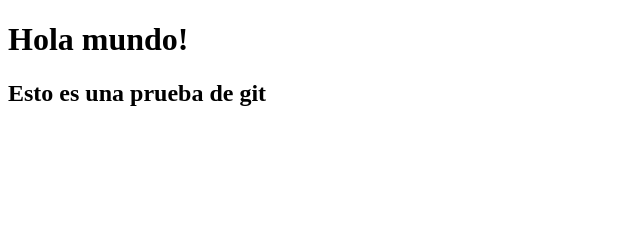
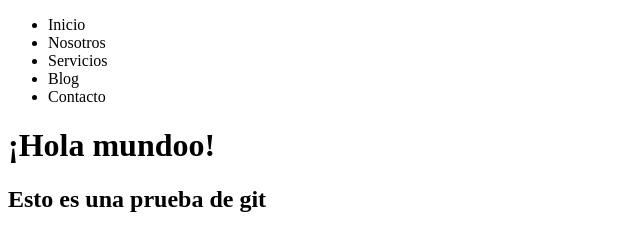
Before and after one commit to mateucarmen/gitEquipo, a plain HTML site: page index.html in a window 1280 px wide. Shown: the whole page, without its empty margins (0-640 px from the left). Drawn offline with Linux system fonts and the light colour scheme.

Commit message:
add new nav

```diff
--- a/index.html
+++ b/index.html
@@ -6,9 +6,18 @@
     <meta name="viewport" content="width=device-width, initial-scale=1.0">
     <title>Document</title>
 </head>
+<nav>
+    <ul>
+        <li>Inicio</li>
+        <li>Nosotros</li>
+        <li>Servicios</li>
+        <li>Blog</li>
+        <li>Contacto</li>
+    </ul>
+</nav>
 
 <body>
-    <h1>Hola mundo!</h1>
+    <h1>¡Hola mundoo!</h1>
     <h2>Esto es una prueba de git</h2>
 </body>
 
```
